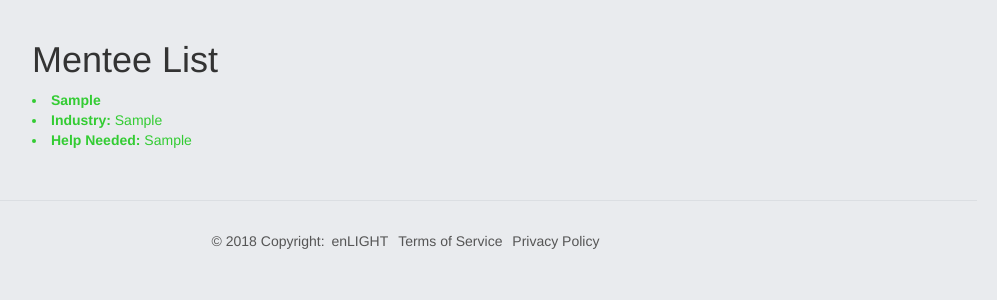
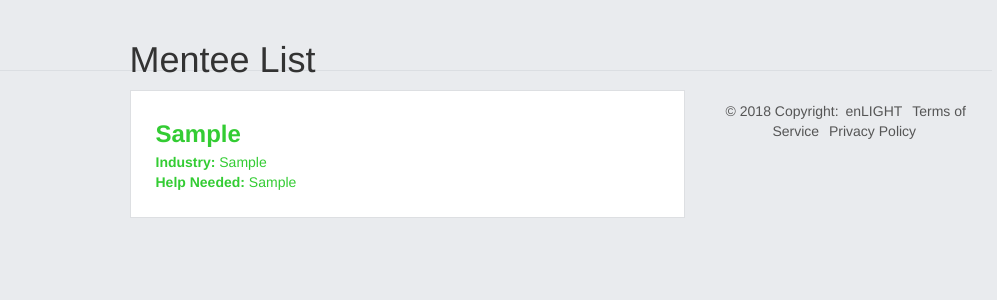
Before and after one commit to mattpodolak/enLIGHT-Mentorship-Program, a Flask app: page /mentee_list in a window 1280 px wide. Shown: the part 52-352 px from the top of the page, without its empty margins (233-1230 px from the left). Run offline with Flask 2, Linux system fonts and the light colour scheme; a user stored in the database is signed in; tables that the repository leaves empty hold one stand-in row (values such as "Sample post"); some libraries are stand-ins or nearby versions.

Commit message:
updated mentee list appearance

```diff
--- a/app/templates/menteelist.html
+++ b/app/templates/menteelist.html
@@ -1,13 +1,12 @@
 {% extends "dashboard.html" %}
 {% block dash_content %}
 <div class="row">
-    <div class="col-md-8 col-md-offset-2">
+    <div class="col-md-6 col-md-offset-3">
         <h1>Mentee List</h1>
-    </div>
     {% if mentees %}
         {% for mentee in mentees %}
             {% if current_user.is_admin() %}
-                <div class="col-md-8 col-md-offset-2">
+                <div class="list-border">
                     <a href="{{ url_for('add_mentor', menteeId=mentee.id) }}">Assign/Change Mentor</a>
                     <a href="{{ url_for('user', userId=mentee.email_hash) }}">
                         <li><b>Company:</b> {{mentee.company}}</li>
@@ -24,13 +23,13 @@
                 </div>
             {% else %}
                 {% if mentee.company %}
-                    <a href="{{ url_for('user', userId=mentee.email_hash) }}">
-                        <div class="col-md-8 col-md-offset-2">
-                            <li><b>{{mentee.company}}</b></li>
-                            <li><b>Industry:</b> {{mentee.industry}}</li>
-                            <li><b>Help Needed:</b> {{mentee.help_req}}</li>
-                        </div>
-                    </a>
+                    <div class="list-border">
+                        <a class="a-profile" href="{{ url_for('user', userId=mentee.email_hash) }}">
+                            <h3 class="mentor-h3"><b>{{mentee.company}}</b></h3>
+                            <b>Industry:</b> {{mentee.industry}}<br>
+                            <b>Help Needed:</b> {{mentee.help_req}}
+                        </a>
+                    </div>
                 {% endif %}
             {% endif %}
         {% endfor %}
```
